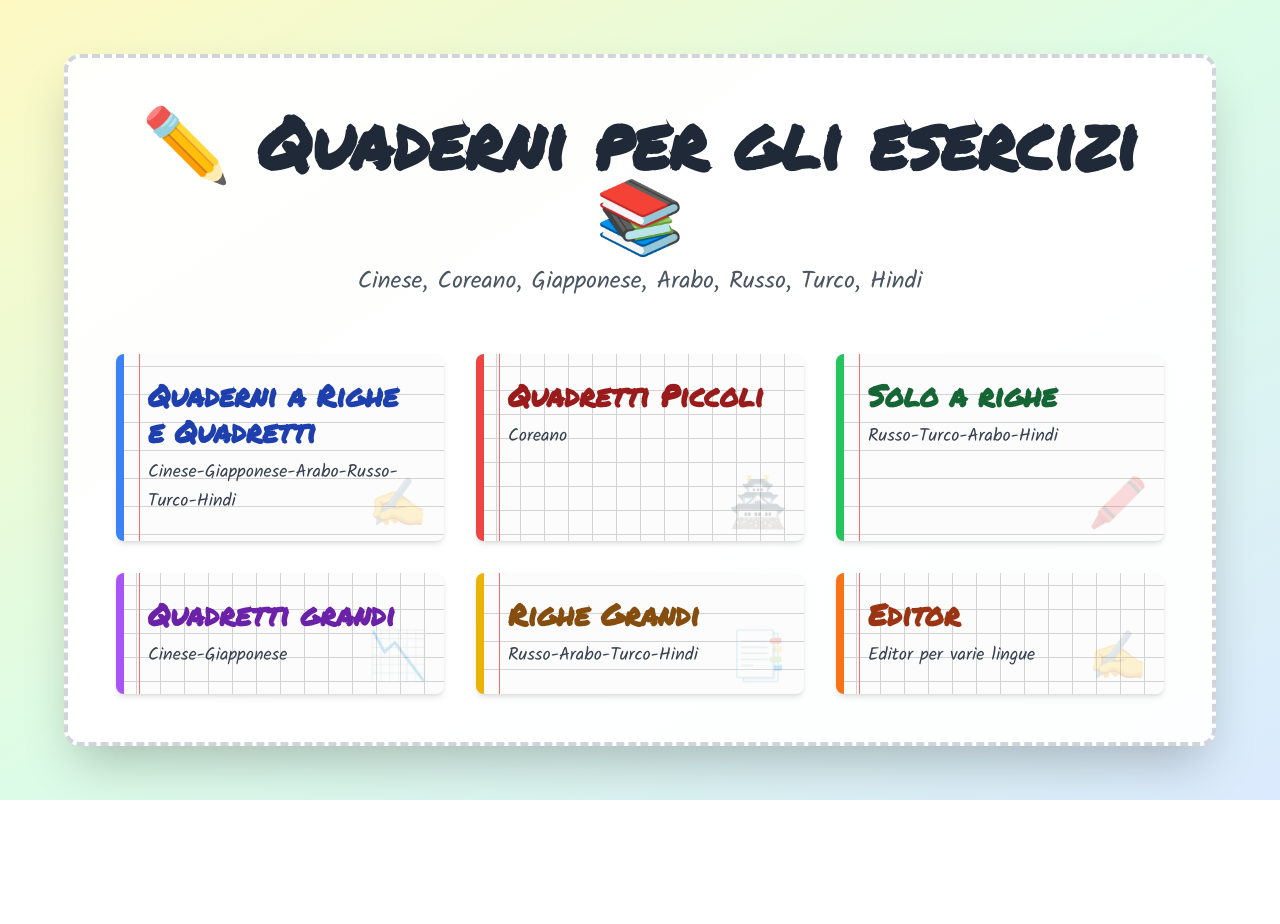
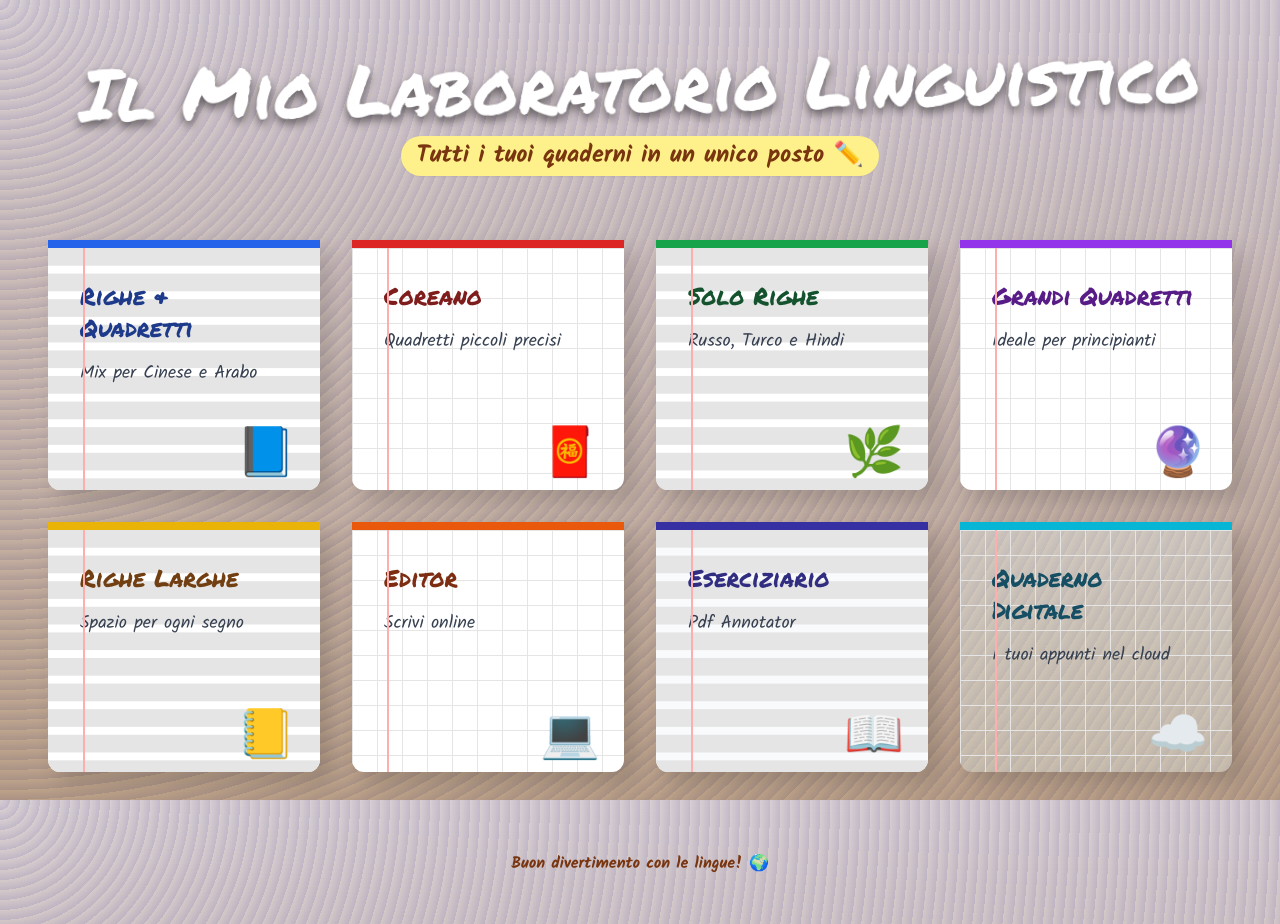
Before and after one commit to scottino2019-glitch/Quaderni-Per-Esercizi, a plain HTML site: page index.html in a window 1280 px wide. Before the commit the page ends 800 px from the top, so only its background shows below. Drawn offline with nearby package versions, Linux system fonts and the light colour scheme.

Commit message:
Update index.html

```diff
--- a/index.html
+++ b/index.html
@@ -3,129 +3,143 @@
 <head>
     <meta charset="UTF-8">
     <meta name="viewport" content="width=device-width, initial-scale=1.0">
-    <title>Homepage Scuola Creativa</title>
-    <!-- Tailwind CSS CDN -->
+    <title>La Mia Scrivania Creativa</title>
     <script src="https://cdn.tailwindcss.com"></script>
-    <!-- Google Fonts - Per un'atmosfera scolastica informale e accattivante -->
-    <link rel="preconnect" href="https://fonts.googleapis.com">
-    <link rel="preconnect" href="https://fonts.gstatic.com" crossorigin>
     <link href="https://fonts.googleapis.com/css2?family=Permanent+Marker&family=Kalam:wght@300;400;700&display=swap" rel="stylesheet">
     <style>
-        /* Stili personalizzati per l'effetto quaderno */
+        /* SFONDO SCRIVANIA */
+        body {
+            background-color: #e5e5f7;
+            background-image:  repeating-radial-gradient( circle at 0 0, transparent 0, #e5e5f7 10px ), repeating-linear-gradient( #d2b48c55, #d2b48c );
+            background-blend-mode: multiply;
+            background-size: 100% 100%;
+            background-attachment: fixed;
+        }
+
+        /* Stili fogli */
         .notebook-lined {
-            background-color: #fcfcfc; /* Colore carta leggermente sporco */
-            background-image: linear-gradient(to bottom, #d3d3d3 1px, transparent 1px);
-            background-size: 100% 28px; /* Altezza della riga */
-            background-position-y: 12px; /* Inizia le righe leggermente più in basso */
-            padding-left: 30px; /* Spazio per la riga rossa di margine */
+            background: #fff;
+            background-image: linear-gradient(#e5e5e5 1.1rem, transparent 0);
+            background-size: 100% 1.6rem;
             position: relative;
+            padding-left: 50px;
         }
         .notebook-lined::before {
             content: '';
             position: absolute;
-            left: 15px; /* Posizione del margine rosso */
-            top: 0;
-            bottom: 0;
-            width: 1px; /* Spessore della riga di margine */
-            background-color: #ff6b6b; /* Colore rosso del margine */
+            left: 35px; top: 0; bottom: 0; width: 2px;
+            background-color: #ffadad;
         }
 
         .notebook-checkered {
-            background-color: #fcfcfc; /* Colore carta leggermente sporco */
-            background-image: linear-gradient(to right, #d3d3d3 1px, transparent 1px),
-                              linear-gradient(to bottom, #d3d3d3 1px, transparent 1px);
-            background-size: 24px 24px; /* Dimensione della cella della griglia */
-            background-position: 12px 12px; /* Offset della griglia */
-            padding-left: 30px; /* Spazio per la riga rossa di margine */
+            background: #fff;
+            background-image:
+                linear-gradient(#e5e5e5 1px, transparent 1px),
+                linear-gradient(90deg, #e5e5e5 1px, transparent 1px);
+            background-size: 25px 25px;
             position: relative;
+            padding-left: 50px;
         }
         .notebook-checkered::before {
             content: '';
             position: absolute;
-            left: 15px; /* Posizione del margine rosso */
-            top: 0;
-            bottom: 0;
-            width: 1px; /* Spessore della riga di margine */
-            background-color: #ff6b6b; /* Colore rosso del margine */
+            left: 35px; top: 0; bottom: 0; width: 2px;
+            background-color: #ffadad;
         }
 
-        /* Applica i font personalizzati */
-        .font-school-header {
-            font-family: 'Permanent Marker', cursive;
+        .font-school-header { font-family: 'Permanent Marker', cursive; }
+        .font-school-text { font-family: 'Kalam', cursive; }
+
+        .real-shadow {
+            box-shadow: 10px 10px 20px rgba(0,0,0,0.15);
         }
-        .font-school-text {
-            font-family: 'Kalam', cursive;
+        .real-shadow:hover {
+            box-shadow: 15px 15px 30px rgba(0,0,0,0.25);
         }
     </style>
 </head>
-<body class="bg-gradient-to-br from-yellow-100 via-green-100 to-blue-100 min-h-screen p-6 sm:p-8 flex items-center justify-center">
+<body class="min-h-screen p-6 sm:p-12">
 
-    <div class="max-w-6xl w-full bg-white bg-opacity-95 rounded-2xl shadow-2xl p-6 sm:p-10 lg:p-12 border-4 border-dashed border-gray-300">
-        <header class="text-center mb-10 sm:mb-14">
-            <h1 class="font-school-header text-5xl sm:text-6xl md:text-7xl font-bold text-gray-800 leading-tight">
-                <span role="img" aria-label="matita">✏️</span> Quaderni per gli esercizi <span role="img" aria-label="libro">📚</span>
-            </h1>
-            <p class="font-school-text text-xl sm:text-2xl mt-4 text-gray-600">
-                Cinese, Coreano, Giapponese, Arabo, Russo, Turco, Hindi
-            </p>
-        </header>
+    <header class="text-center mb-16">
+        <h1 class="font-school-header text-5xl sm:text-7xl text-white drop-shadow-[0_5px_5px_rgba(0,0,0,0.5)] rotate-[-1deg]">
+            Il Mio Laboratorio Linguistico
+        </h1>
+        <p class="font-school-text text-2xl mt-4 text-amber-900 font-bold bg-yellow-200 inline-block px-4 py-1 rounded-full shadow-sm">
+            Tutti i tuoi quaderni in un unico posto ✏️
+        </p>
+    </header>
 
-        <main class="grid grid-cols-1 md:grid-cols-2 lg:grid-cols-3 gap-8">
-            <!-- Card 1: Italiano (quaderno a righe) -->
-            <div class="card notebook-lined border-l-8 border-blue-500 rounded-lg shadow-md p-6 relative overflow-hidden transform hover:scale-105 transition-transform duration-300 ease-in-out cursor-pointer group">
-                <h2 class="font-school-header text-3xl font-bold text-blue-800 mb-2 group-hover:text-blue-600">Quaderni a Righe e Quadretti</h2>
-                <p class="font-school-text text-lg text-gray-700 leading-relaxed">
-                    Cinese-Giapponese-Arabo-Russo-Turco-Hindi
-                </p>
-          <a href="righe-quadretti.html">       <button class="absolute bottom-4 right-4 text-5xl opacity-20 group-hover:opacity-40 transition-opacity">✍️</button></a>
+    <main class="max-w-7xl mx-auto grid grid-cols-1 md:grid-cols-2 lg:grid-cols-3 xl:grid-cols-4 gap-8">
+
+        <a href="righe-quadretti.html" class="group block transform hover:-rotate-2 hover:-translate-y-2 transition-all duration-300">
+            <div class="notebook-lined border-t-8 border-blue-600 rounded-b-xl p-8 real-shadow min-h-[250px]">
+                <h2 class="font-school-header text-2xl text-blue-900 mb-4">Righe & Quadretti</h2>
+                <p class="font-school-text text-lg text-gray-700">Mix per Cinese e Arabo</p>
+                <span class="absolute bottom-4 right-6 text-5xl group-hover:scale-125 transition-transform">📘</span>
             </div>
+        </a>
 
-            <!-- Card 2: Matematica (quaderno a quadretti) -->
-            <div class="card notebook-checkered border-l-8 border-red-500 rounded-lg shadow-md p-6 relative overflow-hidden transform hover:scale-105 transition-transform duration-300 ease-in-out cursor-pointer group">
-                <h2 class="font-school-header text-3xl font-bold text-red-800 mb-2 group-hover:text-red-600">Quadretti Piccoli</h2>
-                <p class="font-school-text text-lg text-gray-700 leading-relaxed">
-                    Coreano
-                </p>
-                <a href="quadretti-piccoli.html">    <button class="absolute bottom-4 right-4 text-5xl opacity-20 group-hover:opacity-40 transition-opacity">🏯</button></a>
+        <a href="quadretti-piccoli.html" class="group block transform hover:rotate-2 hover:-translate-y-2 transition-all duration-300">
+            <div class="notebook-checkered border-t-8 border-red-600 rounded-b-xl p-8 real-shadow min-h-[250px]">
+                <h2 class="font-school-header text-2xl text-red-900 mb-4">Coreano</h2>
+                <p class="font-school-text text-lg text-gray-700">Quadretti piccoli precisi</p>
+                <span class="absolute bottom-4 right-6 text-5xl group-hover:scale-125 transition-transform">🧧</span>
             </div>
+        </a>
 
-            <!-- Card 3: Storia (quaderno a righe) -->
-            <div class="card notebook-lined border-l-8 border-green-500 rounded-lg shadow-md p-6 relative overflow-hidden transform hover:scale-105 transition-transform duration-300 ease-in-out cursor-pointer group">
-                <h2 class="font-school-header text-3xl font-bold text-green-800 mb-2 group-hover:text-green-600">Solo a righe</h2>
-                <p class="font-school-text text-lg text-gray-700 leading-relaxed">
-                    Russo-Turco-Arabo-Hindi
-                </p>
-          <a href="righe.html">      <button class="absolute bottom-4 right-4 text-5xl opacity-20 group-hover:opacity-40 transition-opacity">🖍️</button></a>
+        <a href="righe.html" class="group block transform hover:-rotate-1 hover:-translate-y-2 transition-all duration-300">
+            <div class="notebook-lined border-t-8 border-green-600 rounded-b-xl p-8 real-shadow min-h-[250px]">
+                <h2 class="font-school-header text-2xl text-green-900 mb-4">Solo Righe</h2>
+                <p class="font-school-text text-lg text-gray-700">Russo, Turco e Hindi</p>
+                <span class="absolute bottom-4 right-6 text-5xl group-hover:scale-125 transition-transform">🌿</span>
             </div>
+        </a>
 
-            <!-- Card 4: Scienze (quaderno a quadretti) -->
-            <div class="card notebook-checkered border-l-8 border-purple-500 rounded-lg shadow-md p-6 relative overflow-hidden transform hover:scale-105 transition-transform duration-300 ease-in-out cursor-pointer group">
-                <h2 class="font-school-header text-3xl font-bold text-purple-800 mb-2 group-hover:text-purple-600">Quadretti grandi</h2>
-                <p class="font-school-text text-lg text-gray-700 leading-relaxed">
-                    Cinese-Giapponese
-                </p>
-         <a href="quadretti-grandi.html">       <button class="absolute bottom-4 right-4 text-5xl opacity-20 group-hover:opacity-40 transition-opacity">📉</button></a>
+        <a href="quadretti-grandi.html" class="group block transform hover:rotate-3 hover:-translate-y-2 transition-all duration-300">
+            <div class="notebook-checkered border-t-8 border-purple-600 rounded-b-xl p-8 real-shadow min-h-[250px]">
+                <h2 class="font-school-header text-2xl text-purple-900 mb-4">Grandi Quadretti</h2>
+                <p class="font-school-text text-lg text-gray-700">Ideale per principianti</p>
+                <span class="absolute bottom-4 right-6 text-5xl group-hover:scale-125 transition-transform">🔮</span>
             </div>
+        </a>
 
-            <!-- Card 5: Arte (quaderno a righe, colore vivace) -->
-            <div class="card notebook-lined border-l-8 border-yellow-500 rounded-lg shadow-md p-6 relative overflow-hidden transform hover:scale-105 transition-transform duration-300 ease-in-out cursor-pointer group">
-                <h2 class="font-school-header text-3xl font-bold text-yellow-800 mb-2 group-hover:text-yellow-600">Righe Grandi</h2>
-                <p class="font-school-text text-lg text-gray-700 leading-relaxed">
-                    Russo-Arabo-Turco-Hindi
-                </p>
-         <a href="righe-grandi.html">        <button class="absolute bottom-4 right-4 text-5xl opacity-20 group-hover:opacity-40 transition-opacity">📑</button> </a>
+        <a href="righe-grandi.html" class="group block transform hover:-rotate-3 hover:-translate-y-2 transition-all duration-300">
+            <div class="notebook-lined border-t-8 border-yellow-500 rounded-b-xl p-8 real-shadow min-h-[250px]">
+                <h2 class="font-school-header text-2xl text-yellow-900 mb-4">Righe Larghe</h2>
+                <p class="font-school-text text-lg text-gray-700">Spazio per ogni segno</p>
+                <span class="absolute bottom-4 right-6 text-5xl group-hover:scale-125 transition-transform">📒</span>
             </div>
+        </a>
 
-            <!-- Card 6: Musica (quaderno a quadretti, colore vivace) -->
-            <div class="card notebook-checkered border-l-8 border-orange-500 rounded-lg shadow-md p-6 relative overflow-hidden transform hover:scale-105 transition-transform duration-300 ease-in-out cursor-pointer group">
-                <h2 class="font-school-header text-3xl font-bold text-orange-800 mb-2 group-hover:text-orange-600">Editor </h2>
-                <p class="font-school-text text-lg text-gray-700 leading-relaxed">
-                    Editor per varie lingue
-                </p>
-       <a href="editors.html">          <button class="absolute bottom-4 right-4 text-5xl opacity-20 group-hover:opacity-40 transition-opacity">✍️</button></a>
+        <a href="editors.html" class="group block transform hover:rotate-1 hover:-translate-y-2 transition-all duration-300">
+            <div class="notebook-checkered border-t-8 border-orange-600 rounded-b-xl p-8 real-shadow min-h-[250px]">
+                <h2 class="font-school-header text-2xl text-orange-900 mb-4">Editor</h2>
+                <p class="font-school-text text-lg text-gray-700">Scrivi online</p>
+                <span class="absolute bottom-4 right-6 text-5xl group-hover:scale-125 transition-transform">💻</span>
             </div>
-        </main>
-    </div>
+        </a>
+
+        <a href=" https://eserciziario.vercel.app/" class="group block transform hover:-rotate-2 hover:-translate-y-2 transition-all duration-300">
+            <div class="notebook-lined border-t-8 border-indigo-800 rounded-b-xl p-8 real-shadow min-h-[250px] bg-slate-50">
+                <h2 class="font-school-header text-2xl text-indigo-900 mb-4">Eserciziario</h2>
+                <p class="font-school-text text-lg text-gray-700">Pdf Annotator</p>
+                <span class="absolute bottom-4 right-6 text-5xl group-hover:scale-125 transition-transform">📖</span>
+            </div>
+        </a>
+
+        <a href="https://quaderno-digitale.vercel.app/" class="group block transform hover:rotate-2 hover:-translate-y-2 transition-all duration-300">
+            <div class="notebook-checkered border-t-8 border-cyan-500 rounded-b-xl p-8 real-shadow min-h-[250px] bg-cyan-50/30">
+                <h2 class="font-school-header text-2xl text-cyan-900 mb-4">Quaderno Digitale</h2>
+                <p class="font-school-text text-lg text-gray-700">I tuoi appunti nel cloud</p>
+                <span class="absolute bottom-4 right-6 text-5xl group-hover:scale-125 transition-transform">☁️</span>
+            </div>
+        </a>
+
+    </main>
+
+    <footer class="text-center mt-20 font-school-text text-amber-900 font-bold">
+        Buon divertimento con le lingue! 🌍
+    </footer>
 
 </body>
 </html>
```
